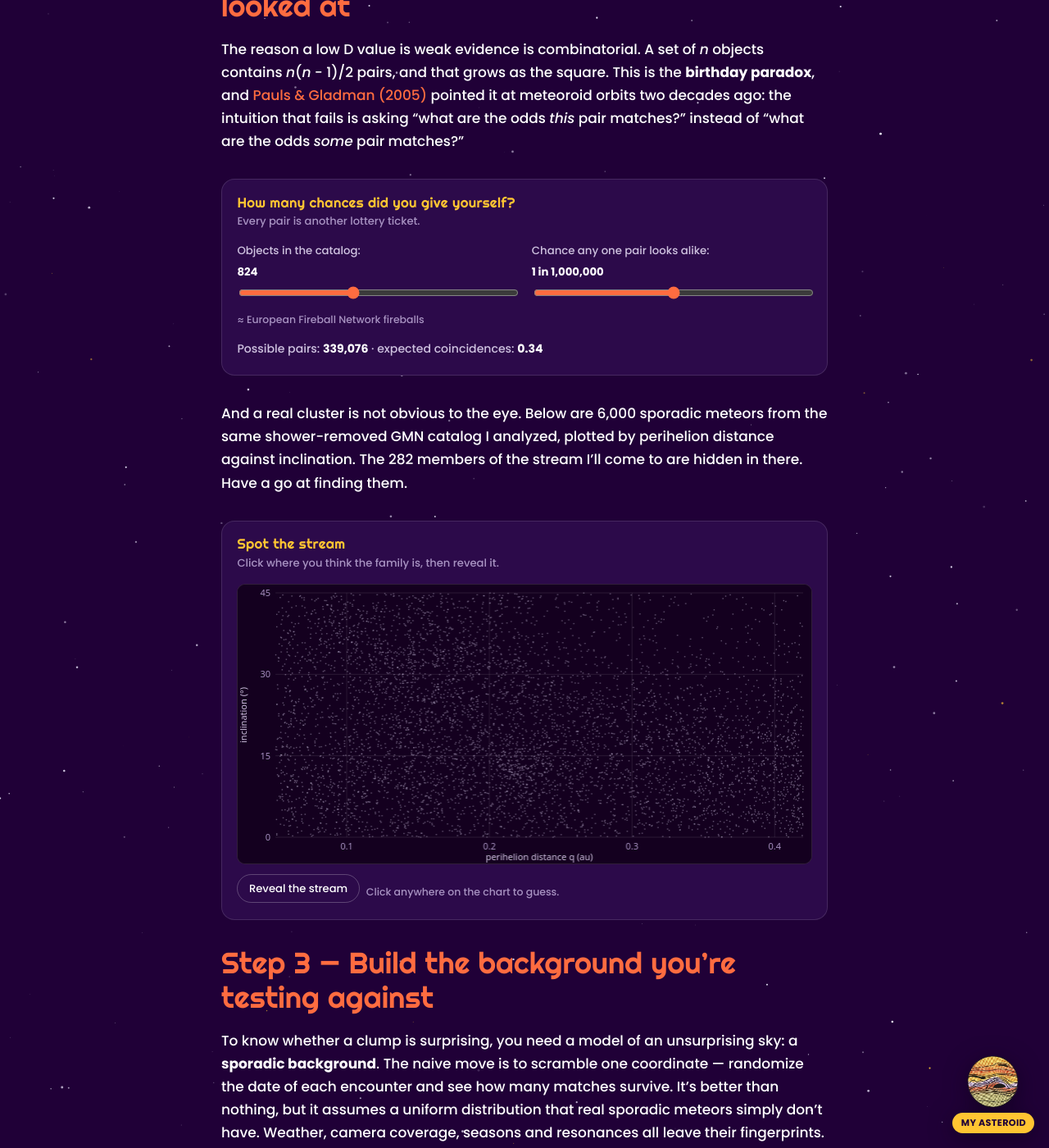
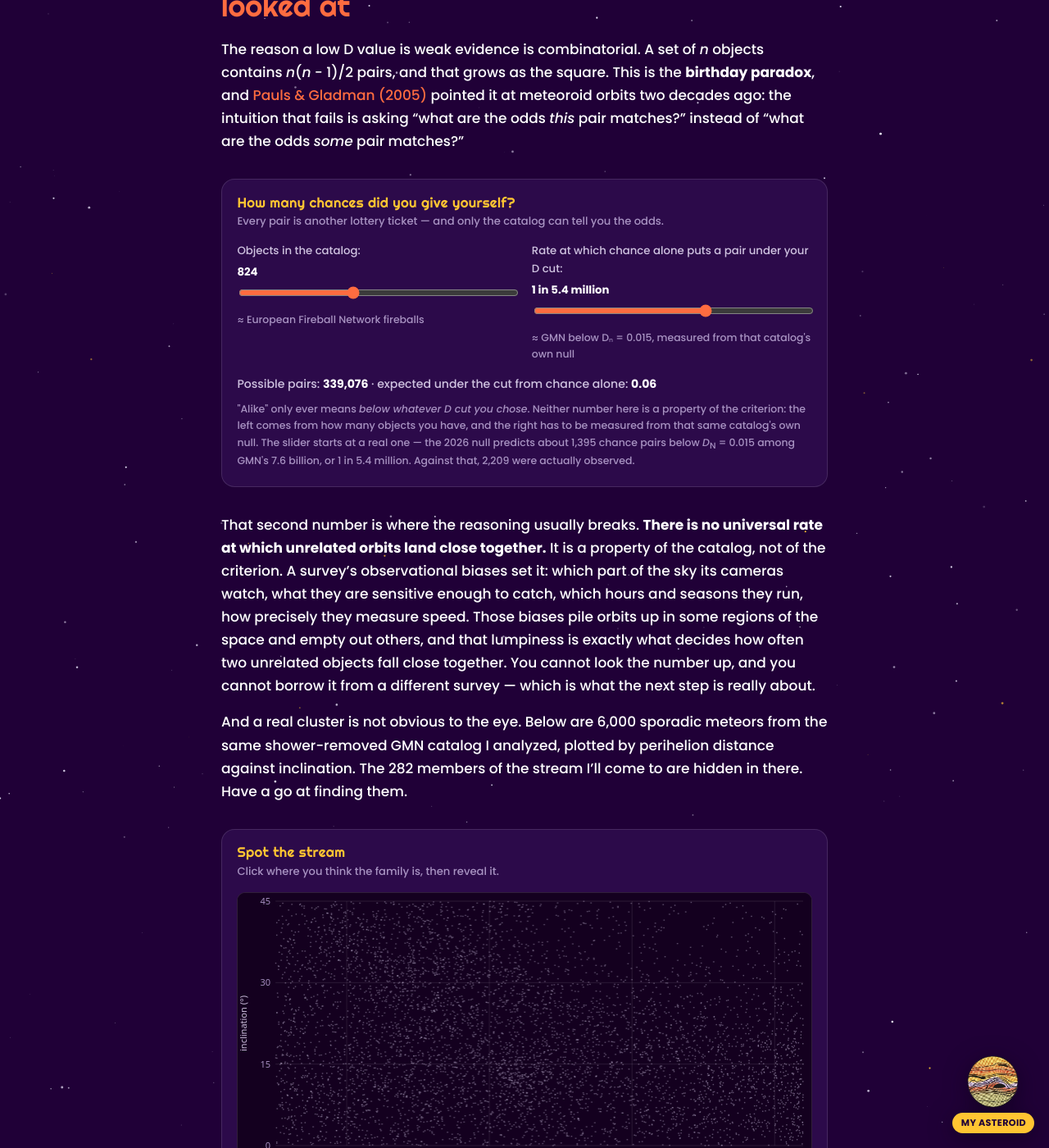
Before and after one commit to pshober/pshober.github.io, a Jekyll site: the page built from research/finding-showers.md, in a window 1280 px wide and 1400 px high, scrolled down 2937 px. Shown: the whole window at 82% size. Built offline with Jekyll 4.4.1, drawn with Linux system fonts in a browser that asks for light colours; some of the changed text lies outside the part shown.

Commit message:
Step 2: define "alike", and make the chance rate population-specific
The pair-counter's second slider read "Chance any one pair looks alike" and let you
pick a value freely - vague, and worse, it implied a universal per-pair rate you
could look up. That is the same error the page argues against, one level down.

Widget:
- "alike" is now defined operationally: below whatever D cut you chose
- the slider is relabelled "Rate at which chance alone puts a pair under your D cut",
  with a permanent sub-label "measured from the catalog, never looked up"
- it now defaults to a real measured rate rather than a round number: the 2026 KDE
  null predicts ~1,395 chance pairs below D_N = 0.015 among GMN's 7.56e9 pairs, i.e.
  1 in 5.4 million, against 2,209 actually observed. Computed from the shipped
  grid2d.json, and the slider marks that point when you land on it.
- readout says "expected under the cut from chance alone"; the hint states that
  neither factor is a property of the criterion

Prose:
- Step 2 gains a paragraph: there is no universal rate at which unrelated orbits land
  close together. Observational biases - sky coverage, sensitivity, hours and seasons,
  speed precision - pile orbits into some regions and empty others, and that lumpiness
  sets the rate. You cannot look it up or borrow it from another survey.
- Step 3 gains the operational rule: the null must be built from the very dataset
  being tested. Borrowing a null from a different survey imports its biases, shifts
  the cumulative similarity curve, and makes any measured excess meaningless - it can
  manufacture a detection as easily as erase one.

Co-Authored-By: Claude Opus 5 (1M context) <noreply@anthropic.com>

```diff
--- a/assets/js/finding-showers.js
+++ b/assets/js/finding-showers.js
@@ -453,24 +453,45 @@
       { n: 824, label: "European Fireball Network fireballs" },
       { n: 122943, label: "GMN meteors in the 2026 paper" }
     ];
+    // A real, measured anchor rather than a made-up rate: the KDE null in the 2026
+    // paper predicts ~1395 chance pairs below D_N = 0.015 among GMN's 7.56e9 pairs.
+    var GMN = { n: 122943, nullBelow: 1394.6, dcut: 0.015 };
+    GMN.pairs = GMN.n * (GMN.n - 1) / 2;
+    GMN.rate = GMN.nullBelow / GMN.pairs;          // 1.85e-7, i.e. 1 in 5.4 million
+    GMN.logInv = Math.log10(1 / GMN.rate);
+
+    function oneIn(v) {
+      if (v >= 1e6) return "1 in " + (v / 1e6).toFixed(v / 1e6 < 10 ? 1 : 0) + " million";
+      if (v >= 1e3) return "1 in " + group(v);
+      return "1 in " + Math.round(v);
+    }
+
     function run() {
       var n = Math.round(Math.pow(10, +$("fs-pairs-n").value));
       var pairs = n * (n - 1) / 2;
       var p = Math.pow(10, -(+$("fs-pairs-p").value));
       var fp = pairs * p;
       $("fs-pairs-n-v").textContent = group(n);
-      $("fs-pairs-p-v").textContent = "1 in " + group(1 / p);
+      $("fs-pairs-p-v").textContent = oneIn(1 / p);
       $("fs-pairs-out").textContent = group(pairs);
       $("fs-pairs-fp").textContent = fp < 1 ? fp.toFixed(2) : group(fp);
+
       var near = MARKS.reduce(function (a, b) {
         return Math.abs(Math.log10(b.n) - Math.log10(n)) < Math.abs(Math.log10(a.n) - Math.log10(n)) ? b : a;
       });
       $("fs-pairs-mark").textContent =
         Math.abs(Math.log10(near.n) - Math.log10(n)) < 0.12 ? "≈ " + near.label : "";
+
+      var atGmn = Math.abs(Math.log10(1 / p) - GMN.logInv) < 0.06;
+      $("fs-pairs-pmark").textContent = atGmn
+        ? "≈ GMN below Dₙ = 0.015, measured from that catalog's own null"
+        : "measured from the catalog, never looked up";
+
       $("fs-pairs-summary").textContent =
-        group(n) + " objects make " + group(pairs) + " possible pairs. If one pair in " +
-        group(1 / p) + " looks like a match purely by chance, that is " +
-        (fp < 1 ? fp.toFixed(2) : group(fp)) + " false matches before any real stream exists.";
+        group(n) + " objects make " + group(pairs) + " possible pairs. At a chance rate of " +
+        oneIn(1 / p) + " pairs, that is " + (fp < 1 ? fp.toFixed(2) : group(fp)) +
+        " pairs expected under the cut from chance alone, before any real stream exists. " +
+        "That rate is a property of the catalog and its observational biases, not of the D-criterion.";
     }
     return {
       init: function () {
--- a/research/finding-showers.md
+++ b/research/finding-showers.md
@@ -216,18 +216,33 @@ meteoroid orbits two decades ago: the intuition that fails is asking "what are t
 
 <div class="fs-box">
   <h3>How many chances did you give yourself?</h3>
-  <p class="fs-kicker">Every pair is another lottery ticket.</p>
+  <p class="fs-kicker">Every pair is another lottery ticket &mdash; and only the catalog can tell you the odds.</p>
   <div class="fs-ctrls">
     <label class="fs-ctrl">Objects in the catalog: <b id="fs-pairs-n-v">824</b>
       <input type="range" id="fs-pairs-n" min="1.3" max="5.3" step="0.001" value="2.916">
       <span class="fs-hint" id="fs-pairs-mark"></span></label>
-    <label class="fs-ctrl">Chance any one pair looks alike: <b id="fs-pairs-p-v"></b>
-      <input type="range" id="fs-pairs-p" min="3" max="9" step="1" value="6"></label>
+    <label class="fs-ctrl">Rate at which chance alone puts a pair under your D cut: <b id="fs-pairs-p-v"></b>
+      <input type="range" id="fs-pairs-p" min="3" max="9" step="0.01" value="6.734">
+      <span class="fs-hint" id="fs-pairs-pmark"></span></label>
   </div>
   <p class="fs-readout">Possible pairs: <b id="fs-pairs-out">—</b> ·
-    expected coincidences: <b id="fs-pairs-fp">—</b></p>
+    expected under the cut from chance alone: <b id="fs-pairs-fp">—</b></p>
+  <p class="fs-hint">"Alike" only ever means <em>below whatever D cut you chose</em>. Neither number
+    here is a property of the criterion: the left comes from how many objects you have, and the right
+    has to be measured from that same catalog's own null. The slider starts at a real one &mdash; the
+    2026 null predicts about 1,395 chance pairs below <em>D</em><sub>N</sub> = 0.015 among GMN's
+    7.6 billion, or 1 in 5.4 million. Against that, 2,209 were actually observed.</p>
   <p class="fs-sr" id="fs-pairs-summary" role="status"></p>
 </div>
+
+That second number is where the reasoning usually breaks. **There is no universal rate at
+which unrelated orbits land close together.** It is a property of the catalog, not of the
+criterion. A survey's observational biases set it: which part of the sky its cameras watch,
+what they are sensitive enough to catch, which hours and seasons they run, how precisely
+they measure speed. Those biases pile orbits up in some regions of the space and empty out
+others, and that lumpiness is exactly what decides how often two unrelated objects fall
+close together. You cannot look the number up, and you cannot borrow it from a different
+survey — which is what the next step is really about.
 
 And a real cluster is not obvious to the eye. Below are 6,000 sporadic meteors from the
 same shower-removed GMN catalog I analyzed, plotted by perihelion distance against
@@ -263,6 +278,16 @@ the real correlations between speed, direction and date but smears out any small
 Draw synthetic catalogs from that density and you have a fair null: a sky with the
 same lumpy observational biases as the real one, but with no streams in it by
 construction.
+
+The word *same* is carrying real weight there. **The null has to be built from the very
+dataset you are testing.** Fit the density to the catalog in hand, draw synthetic catalogs
+from it, and its biases come along for the ride — which is the point, because the question
+you are asking is whether *this* catalog holds more close pairs than *this* catalog should.
+Borrow a null from a different survey, even a larger and more precise one, and you have
+imported that survey's biases instead of your own: the synthetic population concentrates
+differently, its cumulative similarity curve sits at a different level, and any excess you
+measure against it is meaningless. That mistake can manufacture a detection as easily as it
+can erase one.
 
 <figure class="fig" data-lightbox data-full="/assets/img/research/fs-radiant-kde-on.webp" data-cap="The same radiant field with the density estimate on (left) and off (right). The KDE is what turns a scatter of points into a background you can sample from.">
   <div style="display:grid;grid-template-columns:1fr 1fr;gap:.6rem">
```
